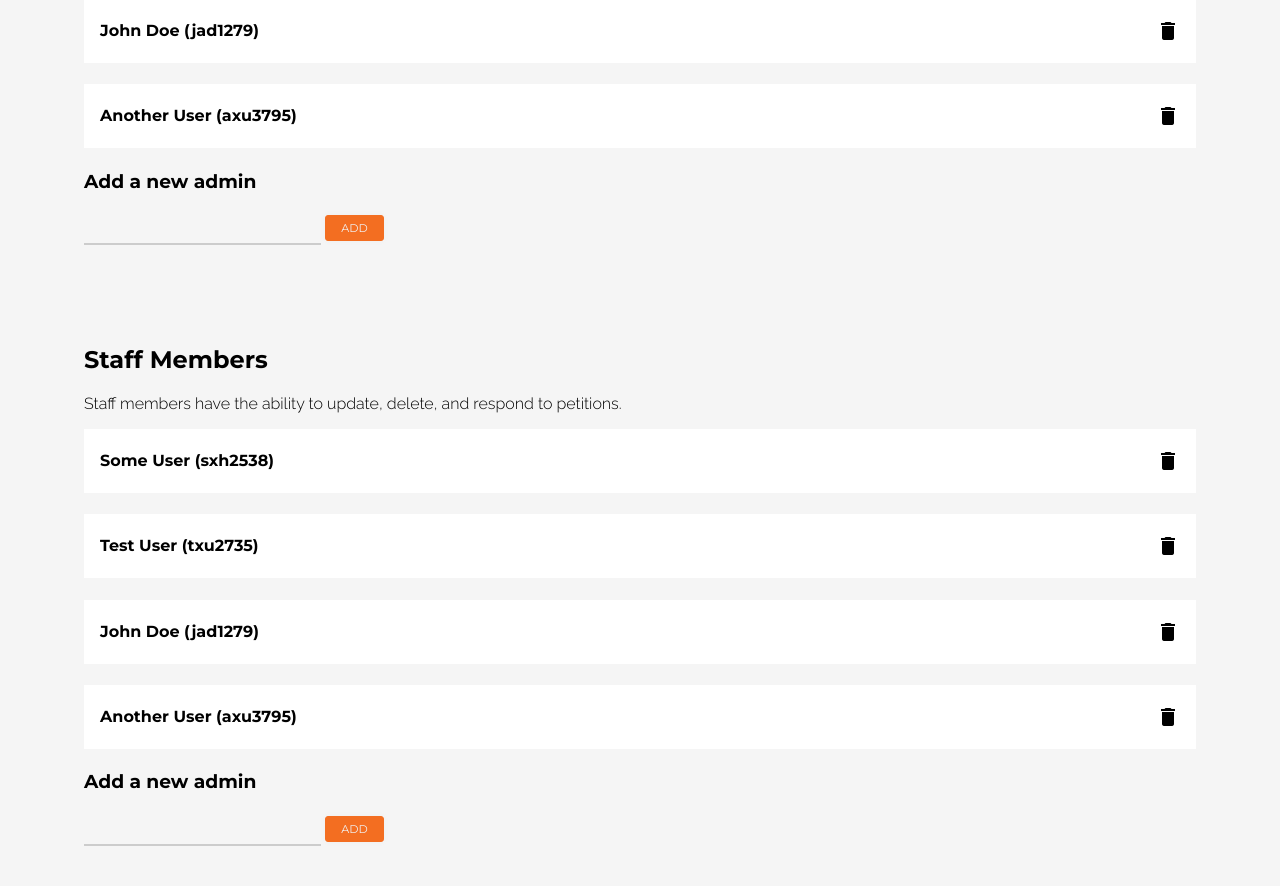
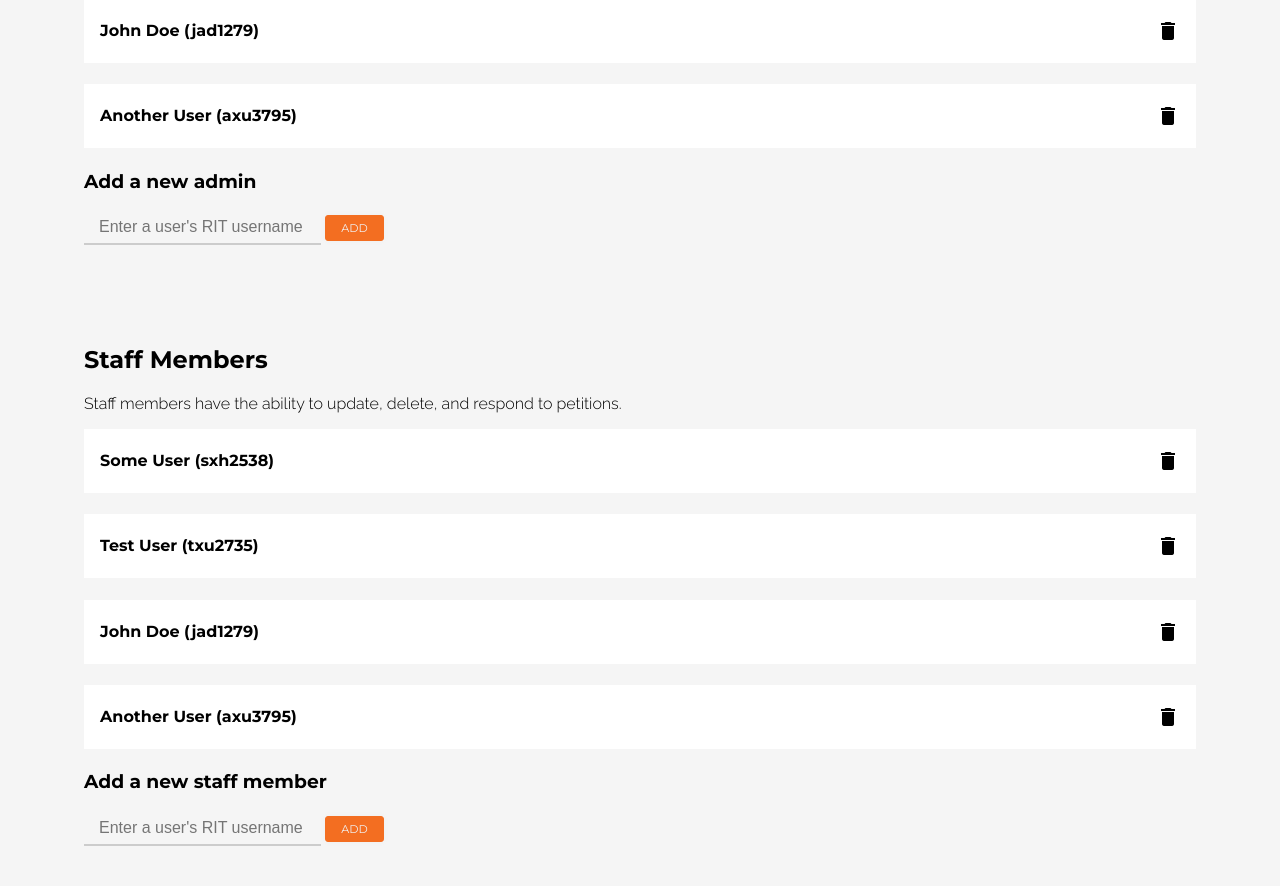
Before and after one commit to ritstudentgovernment/PawPrints, a Django app: template profile/templates/staff_manage.html in a window 1280 px wide. Shown: the part 453-1339 px from the top of the page. Run offline with Django 3.2, Linux system fonts and the light colour scheme; the template is opened without the code that fills it: values that come from a table or form of the project are taken from there, others are empty; data comes from the database, SQL or seed files in the repository; parts of the project's set-up code (start-up, migrations or seed data) failed here and were passed over; some libraries are stand-ins or nearby versions.

Commit message:
Updates Staff Panel

```diff
--- a/profile/templates/staff_manage.html
+++ b/profile/templates/staff_manage.html
@@ -82,7 +82,7 @@
             <div>
                 <label for="newSuperUserSearch">
                     <h3>Add a new admin</h3>
-                    <input id="newSuperUserSearch" name="superUserSearch" class="material-input user-search" />
+                    <input id="newSuperUserSearch" placeholder="Enter a user's RIT username" name="superUserSearch" class="material-input user-search" />
                 </label>
                 <button class="material-button material material-hover material-shadow cursor add-team-member" data-role="superuser">Add</button>
             </div>
@@ -96,8 +96,8 @@
             {% endfor %}
             <div>
                 <label for="newStaffMemberSearch">
-                    <h3>Add a new admin</h3>
-                    <input id="newStaffMemberSearch" name="newStaffMemberSearch" class="material-input user-search" />
+                    <h3>Add a new staff member</h3>
+                    <input id="newStaffMemberSearch" placeholder="Enter a user's RIT username" name="newStaffMemberSearch" class="material-input user-search" />
                 </label>
                 <button class="material-button material material-hover material-shadow cursor add-team-member" data-role="staff_member">Add</button>
             </div>
@@ -121,7 +121,7 @@
             var username = (role === "superuser") ? $("#newSuperUserSearch").val() : $("#newStaffMemberSearch").val();
             var user_id = users[username];
             console.log(user_id);
-            $.post("staff/add_"+role+"/"+user_id,{"csrfmiddlewaretoken":get_csrf()},function(r){
+            $.post("staff/"+role+"/add/"+user_id,{"csrfmiddlewaretoken":get_csrf()},function(r){
                 console.log(r);
             });
 
--- a/profile/urls.py
+++ b/profile/urls.py
@@ -7,6 +7,8 @@ urlpatterns = [
     url(r'^$', views.profile),
     url(r'^settings/notifications/(?P<user_id>\d+)$', views.update_notifications, name='notification_update'),
     url(r'^manage/staff',views.manage_staff),
-    url(r'^manage/staff/add_superuser/(?P<user_id>\d+)$',views.add_superuser, name='add_superuser'),
-    url(r'^manage/staff/add_staff_member/(?P<user_id>\d+)$',views.add_staff_member, name='add_staff_member')
+    url(r'^manage/staff/superuser/add/(?P<user_id>\d+)$',views.add_superuser),
+    url(r'^manage/staff/superuser/remove/(?P<user_id>\d+)$',views.remove_superuser),
+    url(r'^manage/staff/staff_member/add/(?P<user_id>\d+)$',views.add_staff_member),
+    url(r'^manage/staff/staff_member/remove/(?P<user_id>\d+)$',views.remove_staff_member)
 ]
--- a/profile/views.py
+++ b/profile/views.py
@@ -75,6 +75,7 @@ def user_login(request):
 
 # ENDPOINTS #
 @require_POST
+@login_required
 def add_superuser(request, user_id):
     if request.user.is_superuser:
         if user_id is not None:
```
